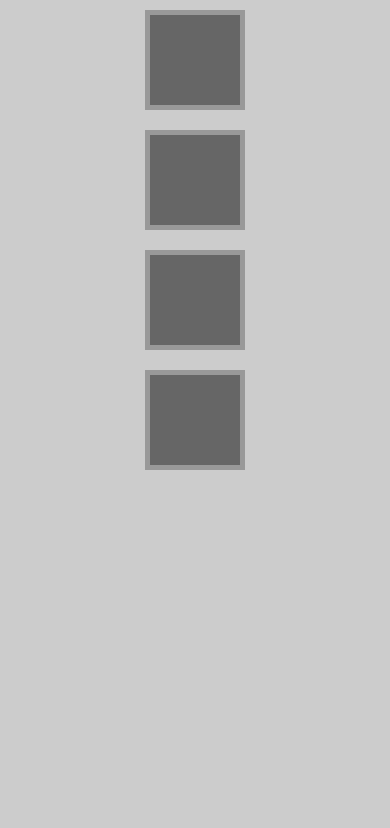
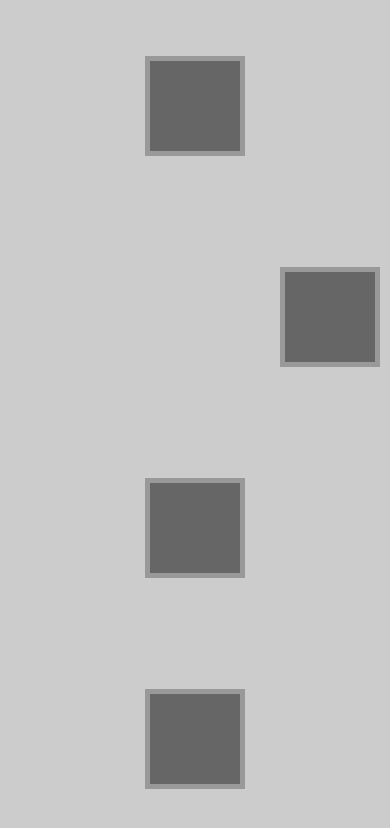
Before and after one commit to isaacfrancisco/front-end-react-native, a React Native app in the folder flexbox/: screen / in a window 390 px wide. Shown: the top 828 px of the page. Built offline with nearby package versions, Linux system fonts and the light colour scheme.

Commit message:
feat: add "alignSelf" property.
solves task card #F0005.

```diff
--- a/flexbox/App.js
+++ b/flexbox/App.js
@@ -6,7 +6,7 @@ export default class App extends Component {
     return (
       <View style={styles.container}>
         <View style={styles.box} />
-        <View style={styles.box} />
+        <View style={[styles.box, styles.box2]} />
         <View style={styles.box} />
         <View style={styles.box} />
       </View>
@@ -20,6 +20,7 @@ const styles = StyleSheet.create({
     flex: 1,
     flexDirection: 'column',
     alignItems: 'center',
+    justifyContent: 'space-around',
   },
   box: {
     height: 100,
@@ -29,4 +30,7 @@ const styles = StyleSheet.create({
     borderWidth: 5,
     margin: 10,
   },
+  box2: {
+    alignSelf: 'flex-end',
+  },
 });
```
